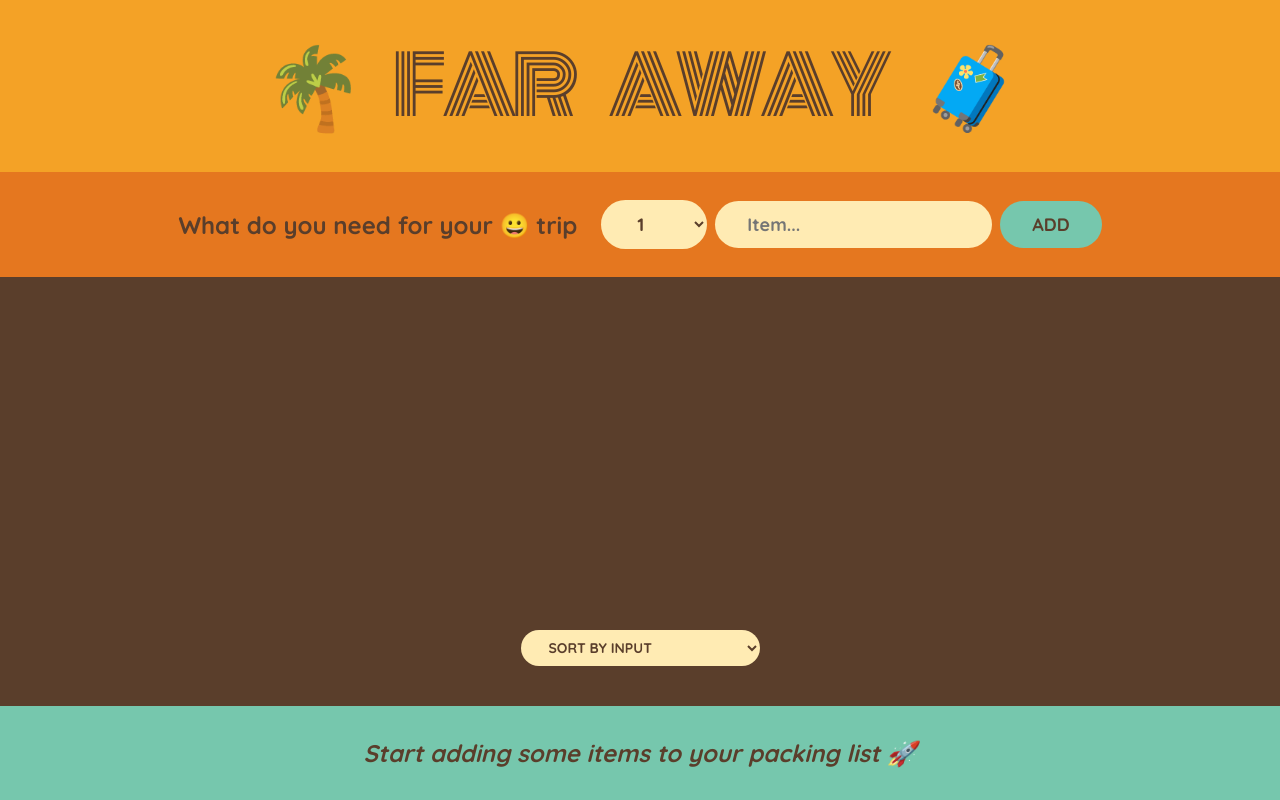
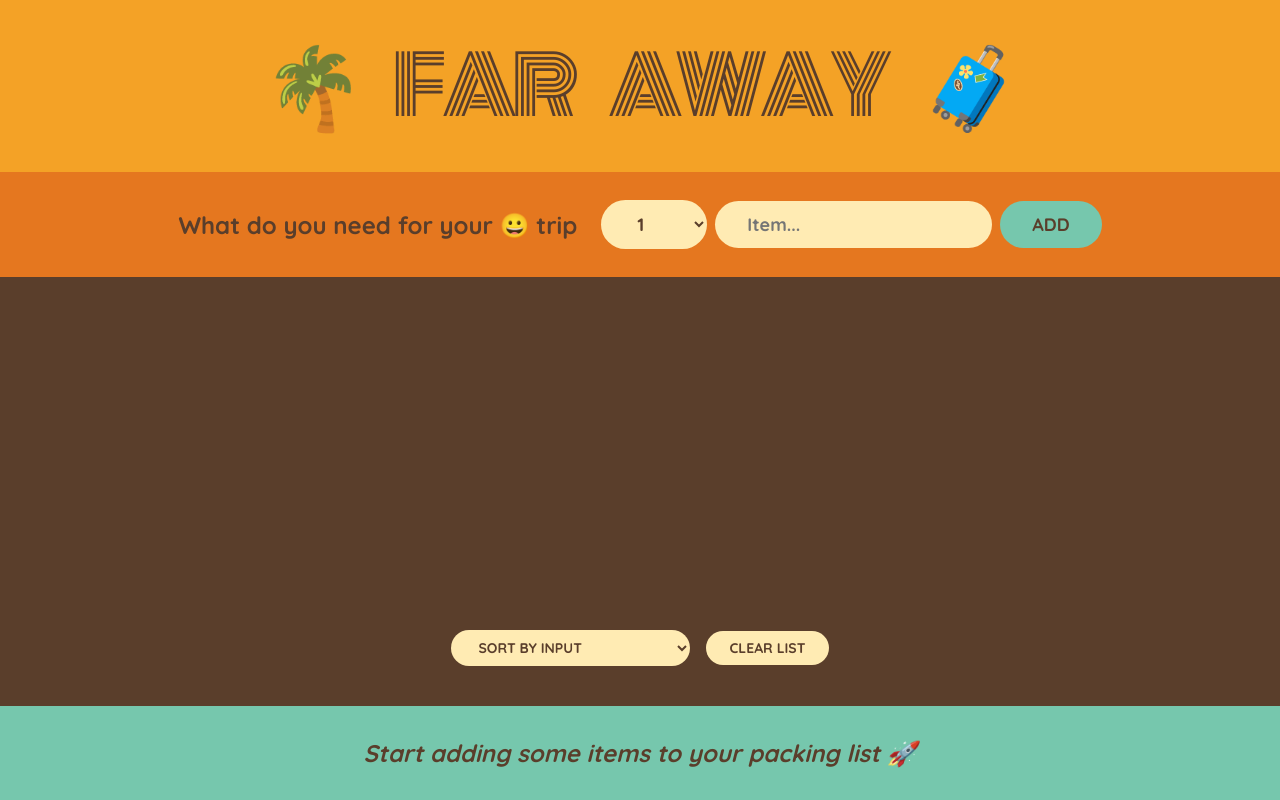
Before and after one commit to ivantxo/travel_list, a React (Create React App) app: page / in a window 1280 px wide. Built offline with nearby package versions, Linux system fonts and the light colour scheme.

Commit message:
Added clear items functionality

```diff
--- a/src/App.js
+++ b/src/App.js
@@ -17,6 +17,10 @@
     );
   }
 
+  function handleClearItems() {
+    setItems([]);
+  }
+
   return (
     <div className="app">
       <Logo />
@@ -25,6 +29,7 @@
         items={items}
         onDeleteItem={handleDeleteItem}
         onToggleItem={handleToggleItem}
+        onClearItems={handleClearItems}
       />
       <Stats items={items} />
     </div>
@@ -73,7 +78,7 @@
   );
 }
 
-function PackingList({ items, onDeleteItem, onToggleItem }) {
+function PackingList({ items, onDeleteItem, onToggleItem, onClearItems }) {
   const [sortBy, setSortBy] = useState("input");
 
   let sortedItems;
@@ -108,6 +113,7 @@
           <option value="description">Sort by description</option>
           <option value="packed">Sort by packed status</option>
         </select>
+        <button onClick={onClearItems}>Clear List</button>
       </div>
     </div>
   );
```
